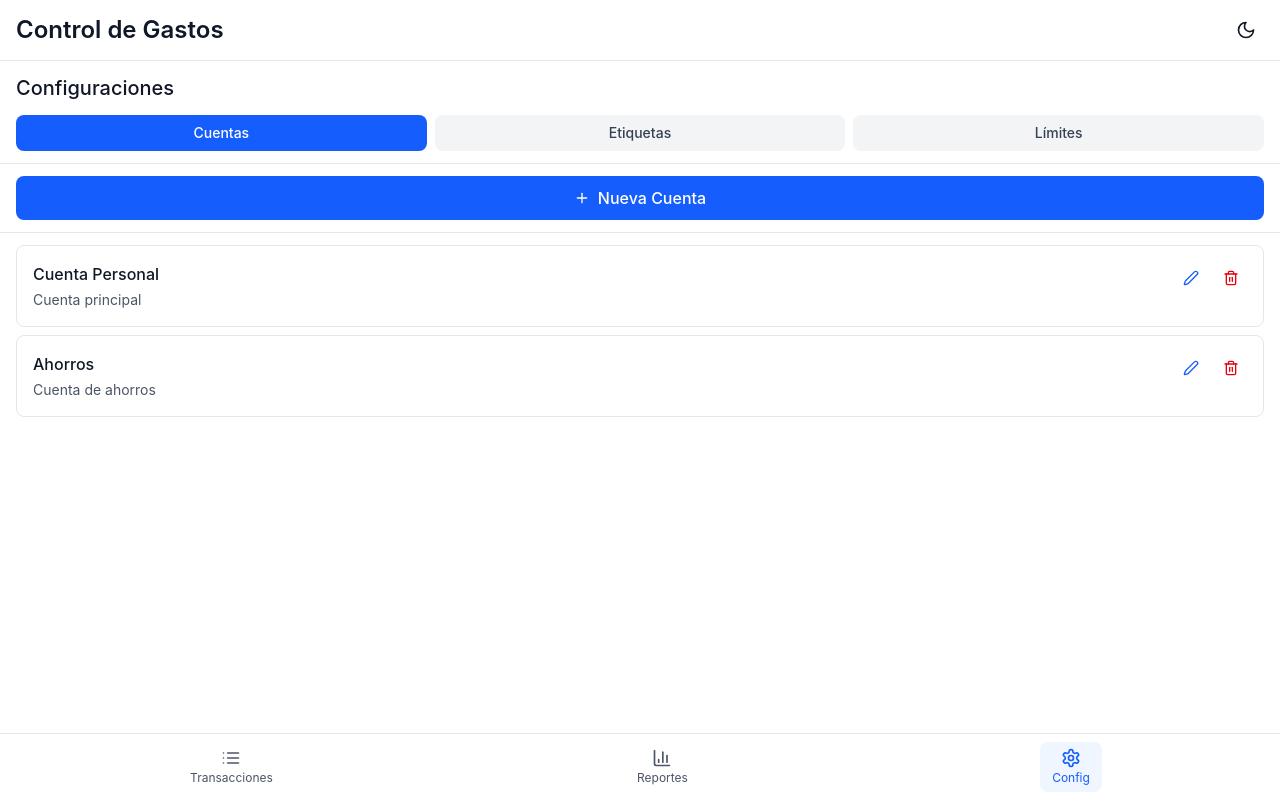
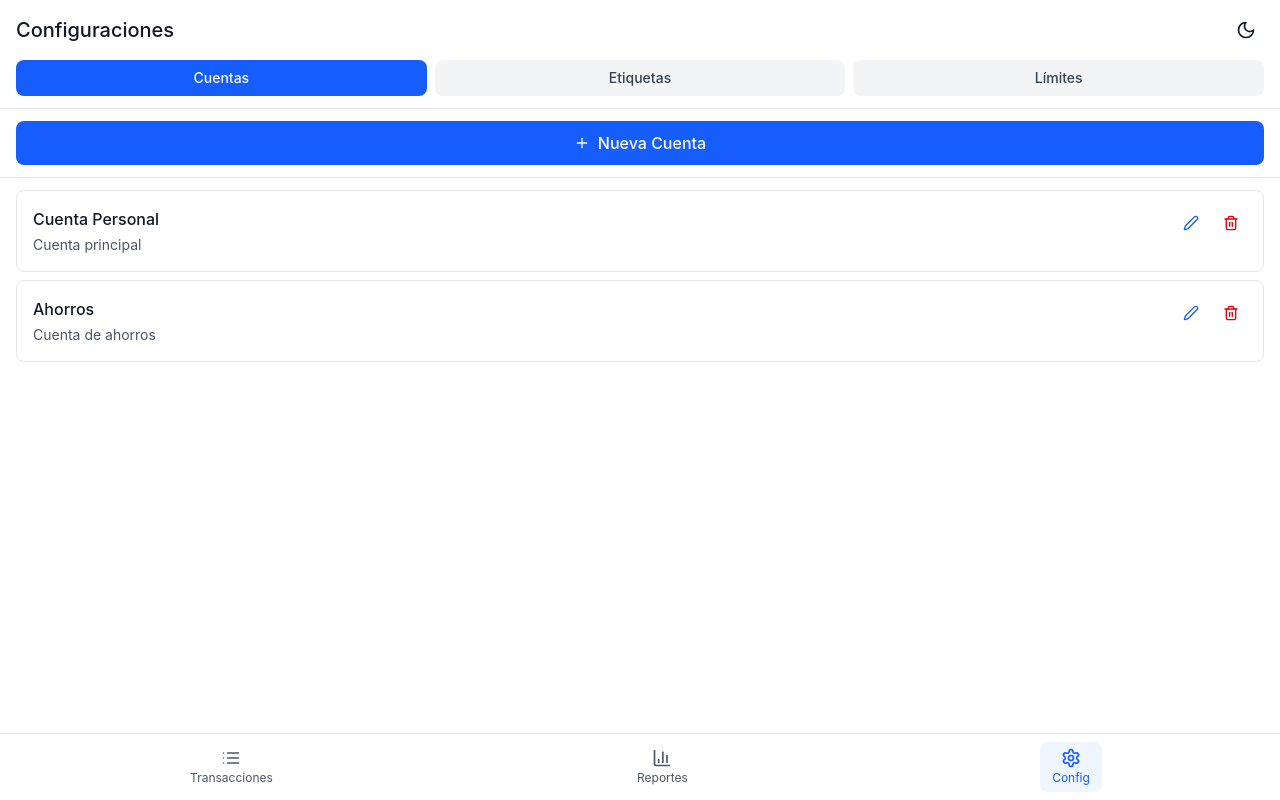
Before and after one commit to coderoycc/control-gastos, a React (Vite) app: page /accounts in a window 1280 px wide. Built offline with nearby package versions, Linux system fonts and the light colour scheme.

Commit message:
Refactor Layout and ConfigurationsManager components; remove theme toggle from Layout, add it to ConfigurationsManager. Update ReportByAccount header text.

```diff
--- a/src/app/components/Layout.tsx
+++ b/src/app/components/Layout.tsx
@@ -1,9 +1,7 @@
 import { Outlet, Link, useLocation } from 'react-router';
 import { Moon, Sun, List, Plus, Settings, BarChart3 } from 'lucide-react';
-import { useTheme } from '../context/ThemeContext';
 
 export function Layout() {
-  const { theme, toggleTheme } = useTheme();
   const location = useLocation();
 
   const isActive = (path: string) => {
@@ -15,22 +13,6 @@ export function Layout() {
 
   return (
     <div className="flex flex-col h-screen bg-white dark:bg-gray-950 text-gray-900 dark:text-gray-100">
-      {/* Header */}
-      <header className="flex items-center justify-between px-4 py-3 border-b border-gray-200 dark:border-gray-800">
-        <h1 className="font-semibold">Control de Gastos</h1>
-        <button
-          onClick={toggleTheme}
-          className="p-2 rounded-lg hover:bg-gray-100 dark:hover:bg-gray-800 transition-colors"
-          aria-label="Toggle theme"
-        >
-          {theme === 'light' ? (
-            <Moon className="w-5 h-5" />
-          ) : (
-            <Sun className="w-5 h-5" />
-          )}
-        </button>
-      </header>
-
       {/* Main Content */}
       <main className="flex-1 overflow-auto">
         <Outlet />
--- a/src/app/pages/ConfigurationsManager.tsx
+++ b/src/app/pages/ConfigurationsManager.tsx
@@ -1,12 +1,5 @@
 import { useState } from "react";
-import {
-  Plus,
-  Edit2,
-  Trash2,
-  X,
-  Save,
-  DollarSign,
-} from "lucide-react";
+import { Plus, Edit2, Trash2, X, Save, DollarSign, Moon, Sun } from "lucide-react";
 import {
   useData,
   type Account,
@@ -14,6 +7,7 @@ import {
   type SpendingLimit,
 } from "../context/DataContext";
 import { BottomSheet } from "../components/BottomSheet";
+import { useTheme } from "../context/ThemeContext";
 
 const PRESET_COLORS = [
   "#10b981",
@@ -31,6 +25,7 @@ const PRESET_COLORS = [
 ];
 
 export function ConfigurationsManager() {
+  const { theme, toggleTheme } = useTheme();
   const {
     accounts,
     addAccount,
@@ -232,7 +227,20 @@ export function ConfigurationsManager() {
     <div className="flex flex-col h-full">
       {/* Header */}
       <div className="px-4 py-3 border-b border-gray-200 dark:border-gray-800">
-        <h2 className="font-medium mb-3">Configuraciones</h2>
+        <div className="flex items-center justify-between mb-3">
+          <h2 className="font-medium">Configuraciones</h2>
+          <button
+            onClick={toggleTheme}
+            className="p-2 rounded-lg hover:bg-gray-100 dark:hover:bg-gray-800 transition-colors"
+            aria-label="Toggle theme"
+          >
+            {theme === 'light' ? (
+              <Moon className="w-5 h-5" />
+            ) : (
+              <Sun className="w-5 h-5" />
+            )}
+          </button>
+        </div>
 
         {/* Tabs */}
         <div className="grid grid-cols-3 gap-2">
--- a/src/app/pages/ReportByAccount.tsx
+++ b/src/app/pages/ReportByAccount.tsx
@@ -119,7 +119,7 @@ export function ReportByAccount() {
             >
               <ArrowLeft className="w-5 h-5" />
             </button>
-            <h2 className="font-medium">Reporte por Cuenta</h2>
+            <h2 className="font-medium">Reporte por Cuenta asdf</h2>
           </div>
         </div>
         <div className="flex-1 flex items-center justify-center text-gray-500 dark:text-gray-400">
```
Also changed, not shown: 1 other file (tests, documents, lock files or other folders).
